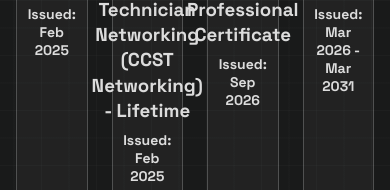
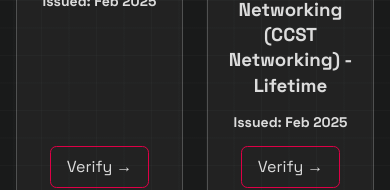
Before and after one commit to Sean-Paul-Nieves/Website-Portfolio, a plain HTML site: page index.html in a window 390 px wide. Shown: the part 4083-4273 px from the top of the page. Drawn offline with Linux system fonts and the light colour scheme.

Commit message:
debug: fixd certificate section responsiveness

```diff
--- a/styles.css
+++ b/styles.css
@@ -220,7 +220,10 @@ section h2 {
 /* ---------- Certifications ---------- */
 .cert-cat {
   display: grid;
-  grid-template-columns: repeat(4, minmax(0, 1fr));
+  grid-template-columns: repeat(
+    auto-fit,
+    minmax(min(100%, 10rem), 1fr)
+  );
   gap: 1.5rem;
   align-items: stretch;
 }
@@ -238,6 +241,8 @@ section h2 {
   border-radius: 0.75rem;
   background-color: rgba(255, 255, 255, 0.04);
   transition: border-color 0.3s ease, transform 0.3s ease;
+    width: 100%;
+  min-width: 0;
 }
 
 .cert-item:hover {
@@ -270,6 +275,10 @@ section h2 {
   min-height: 2rem;
   margin: 0 0 0.5rem;
   font-size: 0.875rem;
+}
+
+.cert-item h3, h4 {
+  overflow-wrap:anywhere;
 }
 
 .cert-item a {
```
